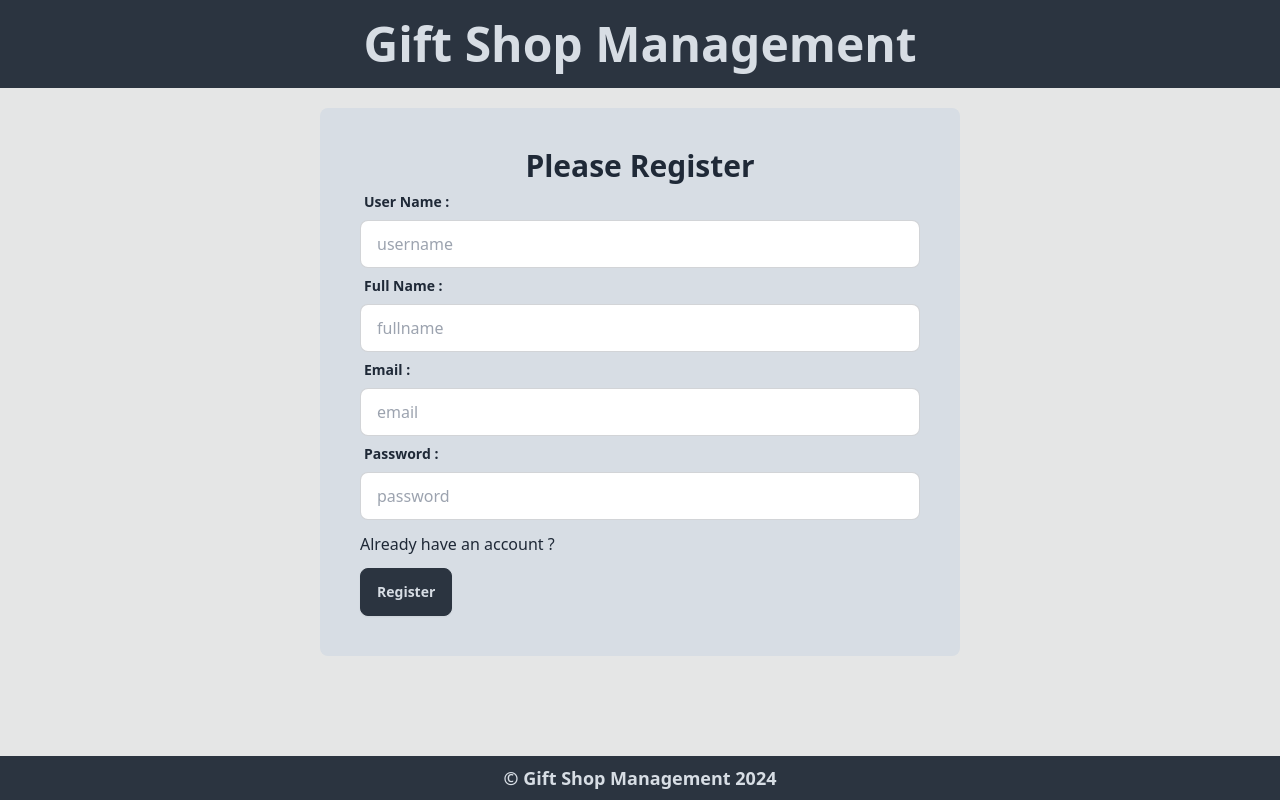
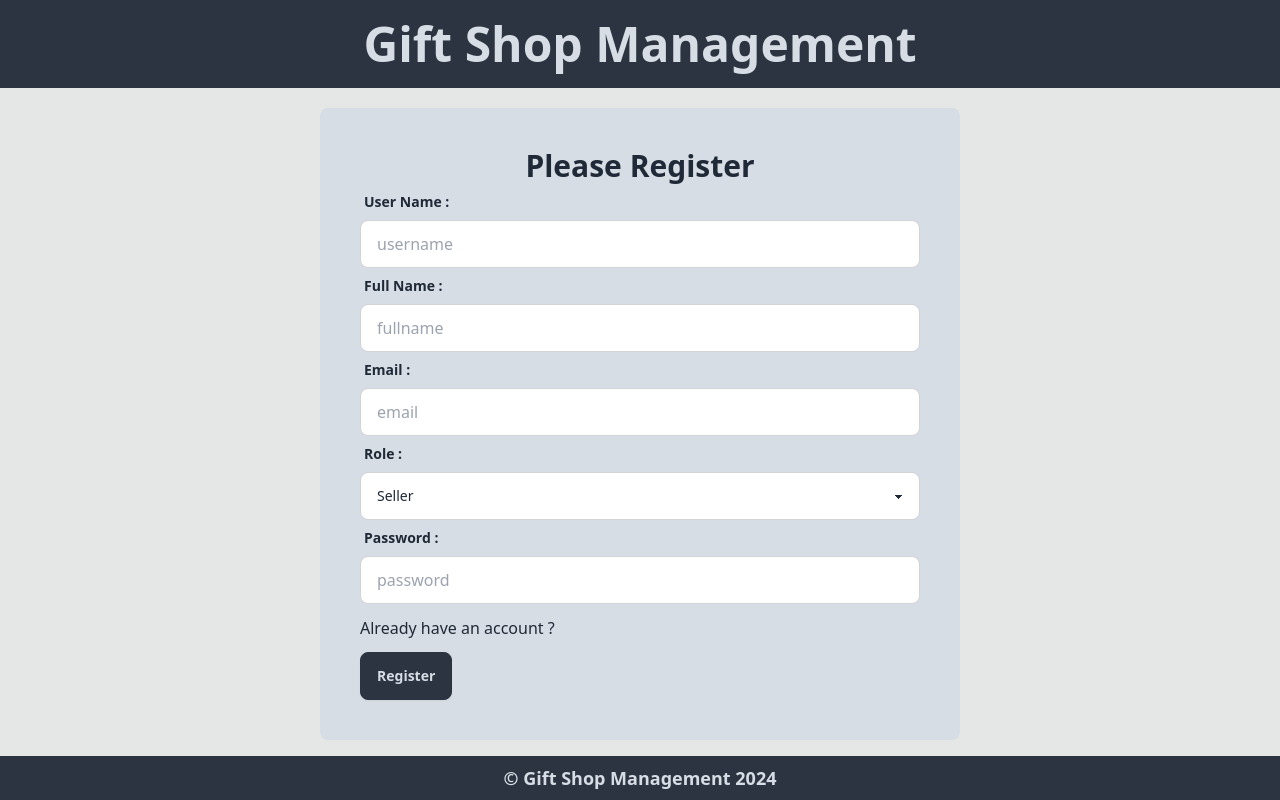
Before and after one commit to Shahadat-Git/gift-management, a React (Vite) app: page /register in a window 1280 px wide. Built offline with nearby package versions, Linux system fonts and the light colour scheme; no server answers.

Commit message:
multiple role system added when user register

```diff
--- a/src/pages/register/Register.tsx
+++ b/src/pages/register/Register.tsx
@@ -16,10 +16,11 @@ const Register = () => {
       username: e.target.username.value,
       name: e.target.fullname.value,
       email: e.target.email.value,
+      role: e.target.role.value,
       password: e.target.password.value,
     };
 
-    console.log(userData);
+    // console.log(userData);
 
     const response: any = await loginData(userData);
     if (!response?.error) {
@@ -87,6 +88,17 @@ const Register = () => {
                 <label className="form-control w-full ">
                   <div className="label">
                     <span className="label-text font-semibold text-md">
+                      Role :{" "}
+                    </span>
+                  </div>
+                  <select name="role" className="select select-bordered w-full">
+                    <option value={"seller"}>Seller</option>
+                    <option value={"manager"}>Manager</option>
+                  </select>
+                </label>
+                <label className="form-control w-full ">
+                  <div className="label">
+                    <span className="label-text font-semibold text-md">
                       Password :{" "}
                     </span>
                   </div>
--- a/src/shared/Navbar.tsx
+++ b/src/shared/Navbar.tsx
@@ -20,7 +20,7 @@ const Navbar = () => {
       <div className="flex justify-center gap-5 bg-neutral pb-5">
         {user?.user && (
           <div className="">
-            <div className="flex gap-2 items-center">
+            <div className="flex gap-2 items-center justify-center">
               <h3 className="text-neutral-content text-2xl font-semibold">
                 {user?.user?.name}
               </h3>
```
